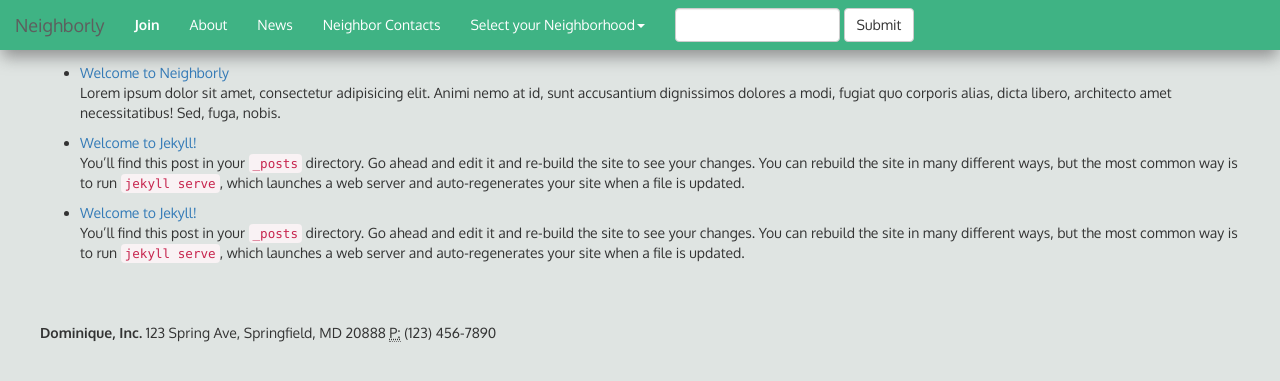
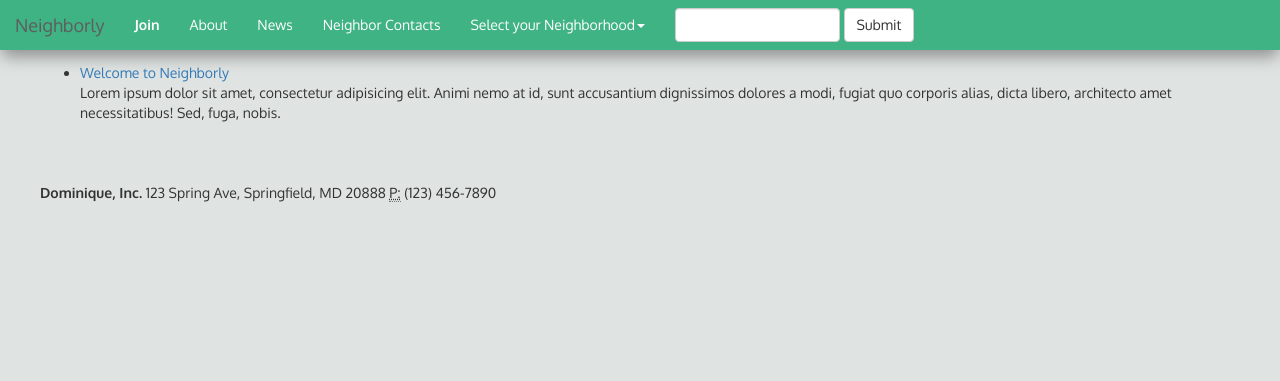
Before and after one commit to dominiquealis/NeighborhoodApp_Jekyll, a Jekyll site: the page built from news.html, in a window 1280 px wide. Shown: the top 381 px of the page. Built offline with Jekyll 4.4.1, drawn with Linux system fonts in a browser that asks for light colours; nearby versions of some CDN libraries; comment, search, counter and statistics services are not loaded.

```diff
--- a/_config.yml
+++ b/_config.yml
@@ -21,6 +21,8 @@ description: > # this means to ignore newlines until "baseurl:"
   Google search results) and in your feed.xml site description.
 baseurl: "/NeighborhoodApp_Jekyll" # the subpath of your site, e.g. /blog
 url: "https://dominiquealis.github.io/" # the base hostname & protocol for your site, e.g. http://example.com
+# baseurl: "" # the subpath of your site, e.g. /blog
+# url: "http://127.0.0.1:4000" # the base hostname & protocol for your site, e.g. http://example.com
 twitter_username: dominiquealis
 github_username:  dominiquealis
 
--- a/_posts/2016-12-10-welcome-to-jekyll.markdown
+++ /dev/null
@@ -1,27 +0,0 @@
----
-layout: post
-title:  "Welcome to Jekyll!"
-date:   2016-12-10 16:56:17 -0500
-categories: jekyll update
-baseurl: "/NeighborhoodApp_Jekyll"
-url: "https://dominiquealis.github.io/"
----
-You’ll find this post in your `_posts` directory. Go ahead and edit it and re-build the site to see your changes. You can rebuild the site in many different ways, but the most common way is to run `jekyll serve`, which launches a web server and auto-regenerates your site when a file is updated.
-
-To add new posts, simply add a file in the `_posts` directory that follows the convention `YYYY-MM-DD-name-of-post.ext` and includes the necessary front matter. Take a look at the source for this post to get an idea about how it works.
-
-Jekyll also offers powerful support for code snippets:
-
-{% highlight ruby %}
-def print_hi(name)
-  puts "Hi, #{name}"
-end
-print_hi('Tom')
-#=> prints 'Hi, Tom' to STDOUT.
-{% endhighlight %}
-
-Check out the [Jekyll docs][jekyll-docs] for more info on how to get the most out of Jekyll. File all bugs/feature requests at [Jekyll’s GitHub repo][jekyll-gh]. If you have questions, you can ask them on [Jekyll Talk][jekyll-talk].
-
-[jekyll-docs]: http://jekyllrb.com/docs/home
-[jekyll-gh]:   https://github.com/jekyll/jekyll
-[jekyll-talk]: https://talk.jekyllrb.com/
```
Also changed, not shown: _posts/2016-12-14-Welcome.markdown (deleted, +0 -27 lines), _posts/2016-12-14-Welcome.md (+2 -3 lines).
